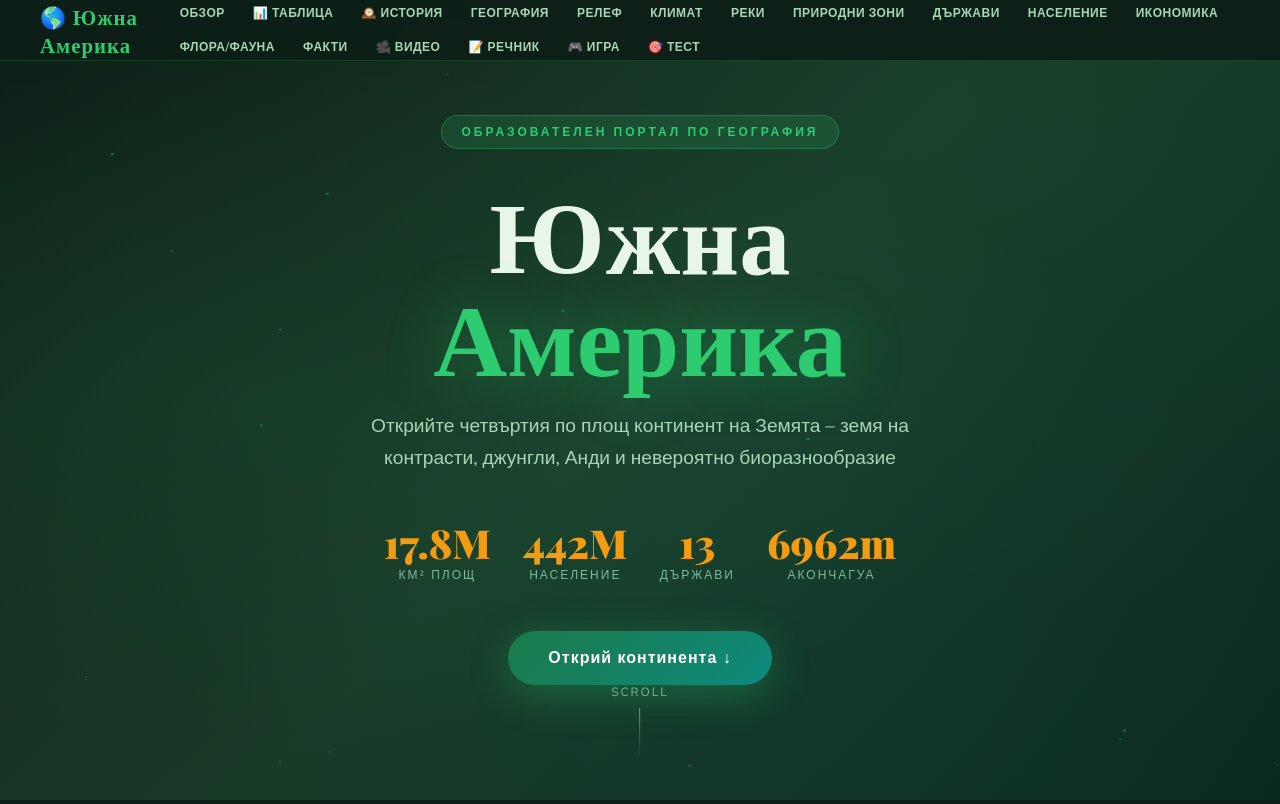
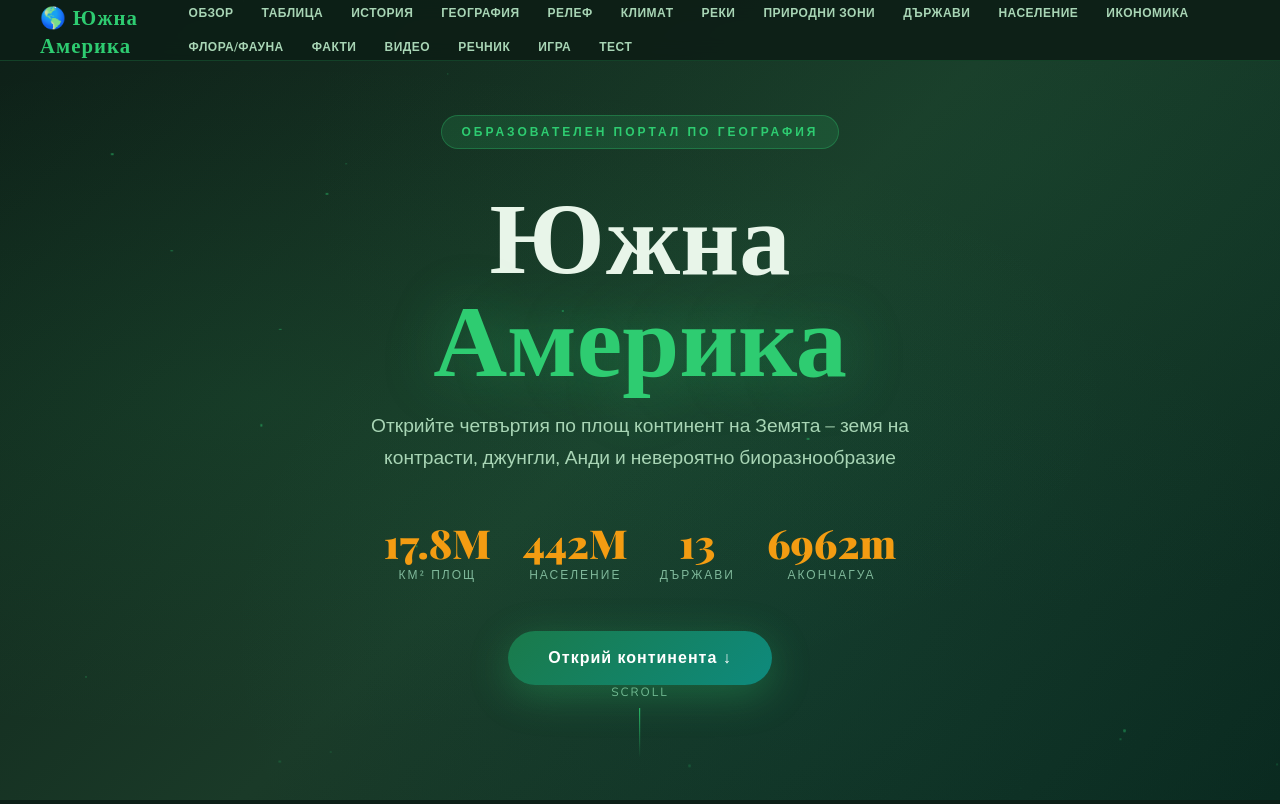
Before and after one commit to hardyxstyle/southamerica, a plain HTML site: page index.html in a window 1280 px wide. Shown: the top 804 px of the page. Drawn offline with nearby package versions, Linux system fonts and the light colour scheme.

Commit message:
Update navigation links in index.html

```diff
--- a/index.html
+++ b/index.html
@@ -23,8 +23,8 @@
   <a href="#hero" style="text-decoration:none"><div class="nav-logo">🌎 Южна Америка</div></a>
   <div class="nav-links">
     <a href="#overview">Обзор</a>
-    <a href="#table">📊 Таблица</a>
-    <a href="#timeline">🕰️ История</a>
+    <a href="#table">Таблица</a>
+    <a href="#timeline">История</a>
     <a href="#geography">География</a>
     <a href="#relief">Релеф</a>
     <a href="#climate">Климат</a>
@@ -35,10 +35,10 @@
     <a href="#economy">Икономика</a>
     <a href="#wildlife">Флора/Фауна</a>
     <a href="#facts">Факти</a>
-    <a href="#videos">🎥 Видео</a>
-    <a href="#glossary">📝 Речник</a>
-    <a href="#dragdrop">🎮 Игра</a>
-    <a href="#quiz">🎯 Тест</a>
+    <a href="#videos">Видео</a>
+    <a href="#glossary">Речник</a>
+    <a href="#dragdrop">Игра</a>
+    <a href="#quiz">Тест</a>
   </div>
   <div class="hamburger" onclick="toggleMenu()" id="hamburger">
   <span></span><span></span><span></span>
```
